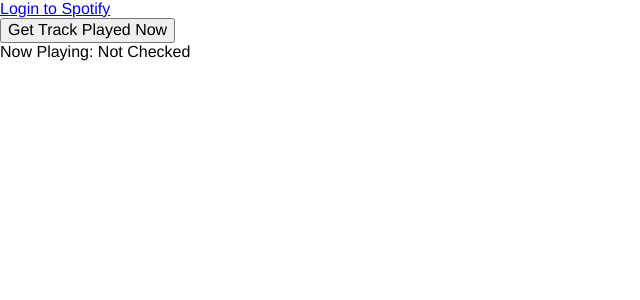
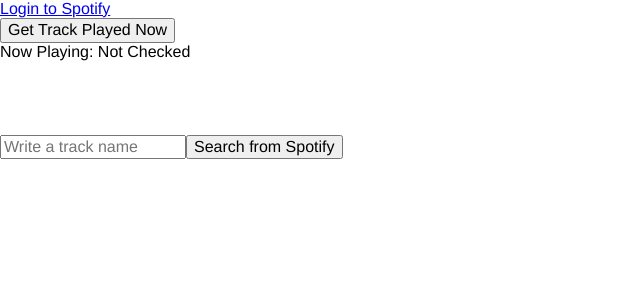
Before and after one commit to karokuusikallio/spotcoverapp, a React app: page / in a window 1280 px wide. Shown: the top 300 px of the page, without its empty margins (0-640 px from the left). Built offline with nearby package versions, Linux system fonts and the light colour scheme; what spotify-web-api-js would draw is missing.

Commit message:
basic search logic

```diff
--- a/src/app.jsx
+++ b/src/app.jsx
@@ -3,6 +3,7 @@
 import SpotifyWebApi from "spotify-web-api-js";
 import "normalize.css/normalize.css";
 import "./styles/styles.scss";
+import { stringify } from "querystring";
 
 const spotifyApi = new SpotifyWebApi();
 
@@ -16,8 +17,13 @@
         }
         this.state = {
             loggedIn: token ? true : false,
-            nowPlaying: { name: 'Not Checked', albumArt: '' }
+            nowPlaying: { name: 'Not Checked', albumArt: '' },
+            query: "",
+            searchType: ['track'],
+            albumUrls: []
         }
+        this.handleInputChange = this.handleInputChange.bind(this);
+        this.handleSearch = this.handleSearch.bind(this);
     }
 
     getHashParams() {
@@ -44,7 +50,34 @@
             })
     }
 
+    handleInputChange() {
+        let searchValue = encodeURIComponent(this.search.value.trim())
+        this.setState({
+            query: searchValue
+        })
+    }
+
+    handleSearch() {
+        let albumImageArray = [];
+        spotifyApi.searchTracks(this.state.query).then(results => {
+            results.tracks.items.map(item => {
+                albumImageArray.push(item.album.images[0].url);
+            })
+        }).then(() => {
+            this.setState({
+                albumUrls: albumImageArray
+            })
+        }
+        )
+    }
+
     render() {
+
+        let albumImageRender = [];
+        this.state.albumUrls.map(url => {
+            albumImageRender.push(<img src={url} key={url} />)
+        })
+
         return (
             <div className="App">
                 <a href='http://localhost:1410' > Login to Spotify </a>
@@ -60,6 +93,21 @@
                 </div>
                 <div>
                     <img src={this.state.nowPlaying.albumArt} style={{ height: 539 }} />
+                    <br />
+                    <br />
+                    <br />
+                    <br />
+
+                    <form>
+                        <input type="text" placeholder="Write a track name" ref={input => this.search = input} onChange={this.handleInputChange} />
+                        <button type="submit" onClick={this.handleSearch}>Search from Spotify</button>
+                    </form>
+
+                    <br />
+                    <br />
+
+                    {albumImageRender}
+
                 </div>
             </div>
         );
```
